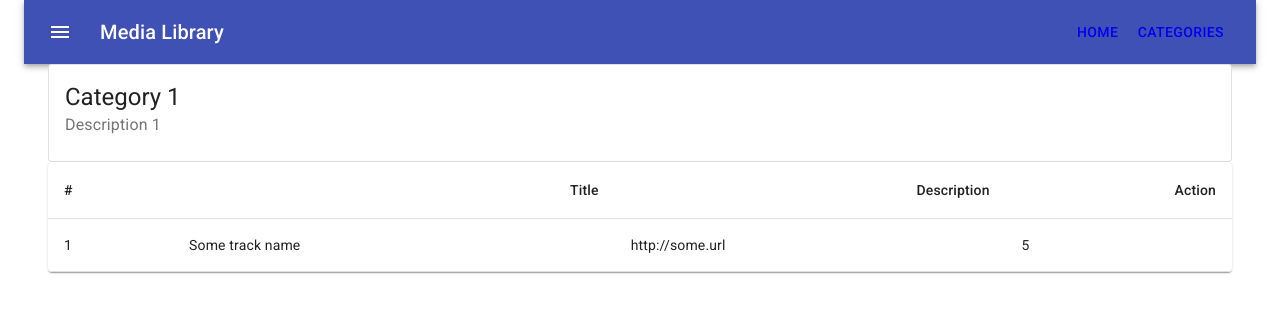
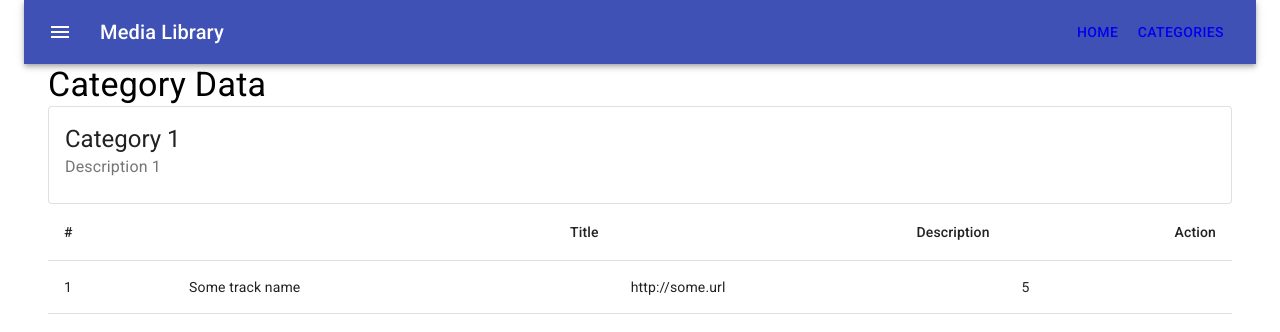
Before and after one commit to evgeny-s/media-library-saga, a React (Create React App) app: page /category/1 in a window 1280 px wide. Shown: the top 332 px of the page. Built offline with nearby package versions, Linux system fonts and the light colour scheme; data requests are answered from the project's data file.

Commit message:
Added title.

```diff
--- a/src/components/CategoryItem.js
+++ b/src/components/CategoryItem.js
@@ -45,6 +45,7 @@ function CategoryItem({fetchCategoryData, fetchCategoryDataError, categoryTracks
 
   return (
     <Container>
+      <Typography variant='h4'>Category Data</Typography>
       {
         categoryData && (
           <Card variant="outlined">
@@ -61,7 +62,7 @@ function CategoryItem({fetchCategoryData, fetchCategoryDataError, categoryTracks
       }
       {
         categoryTracks.length !== 0 && (
-          <TableContainer component={Paper}>
+          <TableContainer>
             <Table className={classes.table} aria-label="simple table">
               <TableHead>
                 <TableRow>
```
